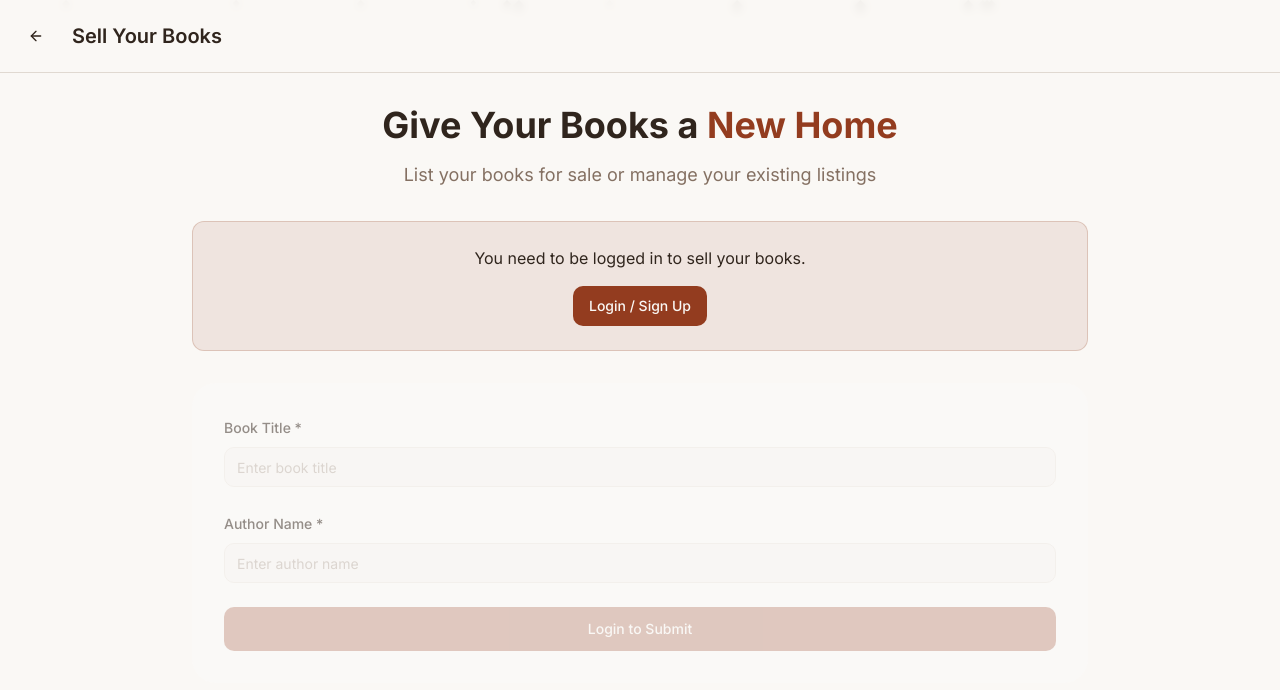
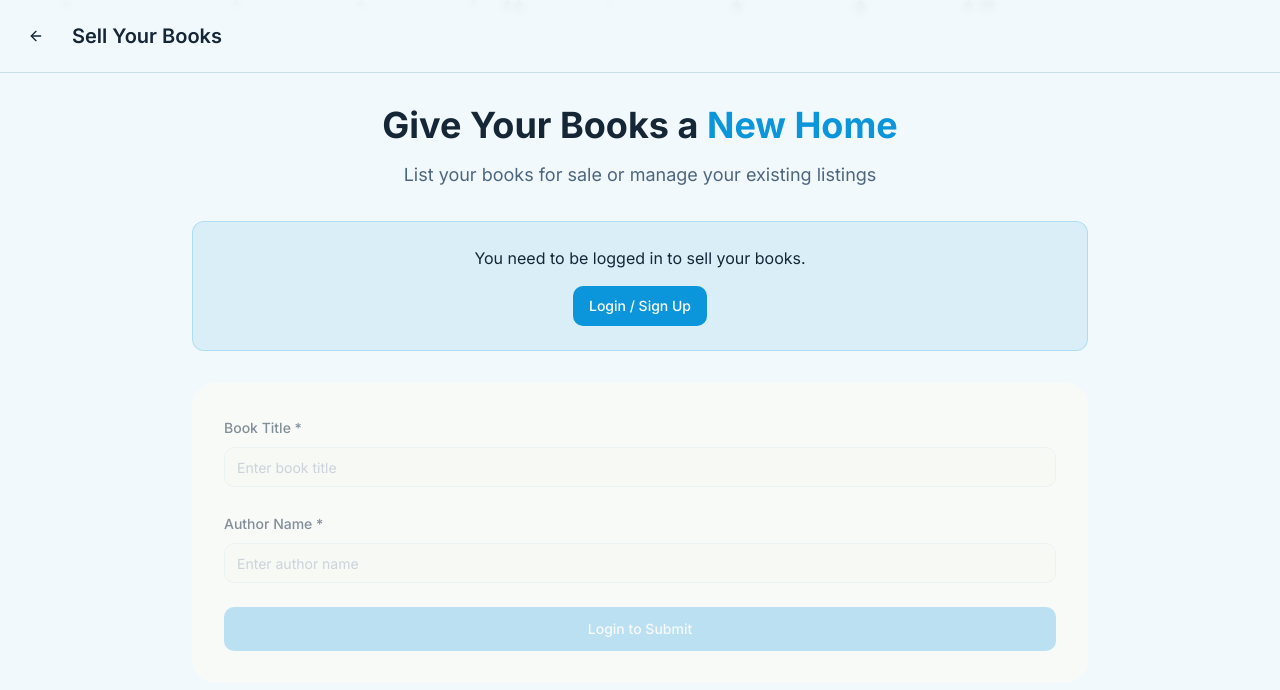
Before and after one commit to prakhartiwaria221-afk/bookpard-treasure-trove, a React (Vite) app: page /sell in a window 1280 px wide. Shown: the top 690 px of the page. Built offline with nearby package versions, Linux system fonts and the light colour scheme; the HTML template or start-up script is replaced by a standard one.

Commit message:
Changes
Co-authored-by: prakhartiwaria221-afk <227320731+prakhartiwaria221-afk@users.noreply.github.com>

```diff
--- a/src/components/HoliBanner.tsx
+++ b/src/components/HoliBanner.tsx
@@ -1,2 +1,18 @@
-// Holi Banner removed - Classic Library theme active
-export const HoliBanner = () => null;
+import { Sun, Sparkles, Tag } from "lucide-react";
+
+export const HoliBanner = () => {
+  return (
+    <div className="relative overflow-hidden bg-gradient-to-r from-[hsl(42,100%,55%)] via-[hsl(25,95%,60%)] to-[hsl(12,90%,60%)] text-white shadow-[var(--shadow-soft)]">
+      <div className="container mx-auto px-4 py-2.5 flex items-center justify-center gap-3 text-sm md:text-base font-semibold">
+        <Sun className="h-5 w-5 animate-gentle-float" />
+        <span className="tracking-wide">
+          ☀️ Summer Sale — Flat <span className="font-extrabold">30% OFF</span> on every book!
+        </span>
+        <span className="hidden sm:inline-flex items-center gap-1 bg-white/20 backdrop-blur px-2.5 py-0.5 rounded-full text-xs">
+          <Tag className="h-3 w-3" /> Code: SUMMER30
+        </span>
+        <Sparkles className="h-4 w-4 animate-sparkle" />
+      </div>
+    </div>
+  );
+};
--- a/src/index.css
+++ b/src/index.css
@@ -9,153 +9,142 @@ All colors MUST be HSL.
 
 @layer base {
   :root {
-    /* Classic Library Light Theme - Warm & Inviting */
-    --background: 35 30% 97%;
-    --foreground: 25 25% 15%;
+    /* ☀️ SUMMER THEME — bright, sunny, beachy */
+    --background: 200 65% 97%;
+    --foreground: 210 45% 15%;
 
-    --card: 35 25% 98%;
-    --card-foreground: 25 25% 15%;
+    --card: 45 85% 98%;
+    --card-foreground: 210 45% 15%;
 
-    --popover: 35 25% 98%;
-    --popover-foreground: 25 25% 15%;
+    --popover: 45 85% 98%;
+    --popover-foreground: 210 45% 15%;
 
-    /* Rich Mahogany Primary */
-    --primary: 15 65% 35%;
-    --primary-foreground: 35 30% 97%;
+    /* Ocean Blue Primary */
+    --primary: 200 90% 45%;
+    --primary-foreground: 45 100% 98%;
 
-    /* Aged Gold Secondary */
-    --secondary: 38 60% 45%;
-    --secondary-foreground: 35 30% 97%;
+    /* Sunshine Yellow Secondary */
+    --secondary: 42 100% 55%;
+    --secondary-foreground: 210 50% 15%;
 
-    /* Parchment Muted */
-    --muted: 35 25% 92%;
-    --muted-foreground: 25 15% 45%;
+    /* Sandy Muted */
+    --muted: 40 60% 92%;
+    --muted-foreground: 210 25% 40%;
 
-    /* Leather Accent */
-    --accent: 25 55% 40%;
-    --accent-foreground: 35 30% 97%;
+    /* Coral Accent */
+    --accent: 12 90% 60%;
+    --accent-foreground: 45 100% 98%;
 
-    --destructive: 0 70% 50%;
-    --destructive-foreground: 35 30% 97%;
+    --destructive: 0 85% 55%;
+    --destructive-foreground: 45 100% 98%;
 
-    --border: 30 20% 85%;
-    --input: 35 25% 94%;
-    --ring: 15 65% 35%;
+    --border: 200 40% 85%;
+    --input: 40 60% 94%;
+    --ring: 200 90% 45%;
 
     --radius: 0.75rem;
 
-    /* Classic Library Colors */
-    --library-mahogany: 15 65% 35%;
-    --library-mahogany-light: 15 55% 45%;
-    --library-mahogany-dark: 15 70% 25%;
-    --library-leather: 25 55% 40%;
-    --library-leather-light: 25 45% 50%;
-    --library-gold: 38 60% 45%;
-    --library-gold-light: 42 65% 55%;
-    --library-gold-dark: 35 55% 35%;
-    --library-parchment: 40 40% 92%;
-    --library-cream: 45 35% 95%;
-    --library-forest: 140 35% 30%;
-    --library-forest-light: 140 30% 40%;
-    --library-ink: 220 25% 20%;
+    /* Summer palette (reusing library-* token names) */
+    --library-mahogany: 12 90% 60%;
+    --library-mahogany-light: 12 95% 70%;
+    --library-mahogany-dark: 12 80% 50%;
+    --library-leather: 25 95% 60%;
+    --library-leather-light: 25 95% 70%;
+    --library-gold: 42 100% 55%;
+    --library-gold-light: 48 100% 65%;
+    --library-gold-dark: 38 95% 48%;
+    --library-parchment: 200 65% 92%;
+    --library-cream: 175 65% 92%;
+    --library-forest: 165 75% 40%;
+    --library-forest-light: 165 65% 50%;
+    --library-ink: 210 45% 18%;
 
-    /* Holi Festival Colors */
-    --holi-pink: 330 85% 60%;
-    --holi-yellow: 45 95% 55%;
-    --holi-purple: 280 75% 55%;
-    --holi-green: 140 70% 45%;
-    --holi-orange: 25 90% 55%;
-    --holi-blue: 200 85% 55%;
-    --holi-red: 0 80% 55%;
-    --holi-magenta: 310 80% 55%;
+    --holi-pink: 340 90% 65%;
+    --holi-yellow: 48 100% 60%;
+    --holi-purple: 280 70% 60%;
+    --holi-green: 150 70% 50%;
+    --holi-orange: 22 95% 60%;
+    --holi-blue: 200 90% 55%;
+    --holi-red: 8 85% 60%;
+    --holi-magenta: 320 80% 60%;
 
-    /* Gradients */
-    --gradient-hero: linear-gradient(135deg, hsl(35 30% 97%) 0%, hsl(35 25% 92%) 50%, hsl(40 40% 92%) 100%);
-    --gradient-card: linear-gradient(to bottom, hsl(35 25% 98%), hsl(40 35% 95%));
-    --gradient-primary: linear-gradient(135deg, hsl(15 65% 35%), hsl(25 55% 40%));
-    --gradient-leather: linear-gradient(180deg, hsl(25 55% 40%) 0%, hsl(15 65% 35%) 100%);
-    --gradient-gold: linear-gradient(90deg, hsl(38 60% 45%) 0%, hsl(42 65% 55%) 50%, hsl(38 60% 45%) 100%);
+    --gradient-hero: linear-gradient(135deg, hsl(48 100% 85%) 0%, hsl(25 95% 75%) 40%, hsl(200 90% 70%) 100%);
+    --gradient-card: linear-gradient(to bottom, hsl(45 90% 98%), hsl(200 60% 95%));
+    --gradient-primary: linear-gradient(135deg, hsl(42 100% 55%), hsl(12 90% 60%));
+    --gradient-leather: linear-gradient(180deg, hsl(25 95% 60%) 0%, hsl(12 90% 55%) 100%);
+    --gradient-gold: linear-gradient(90deg, hsl(42 100% 55%) 0%, hsl(48 100% 70%) 50%, hsl(42 100% 55%) 100%);
 
-    /* Shadows */
-    --shadow-soft: 0 4px 20px -2px hsl(25 25% 15% / 0.08);
-    --shadow-hover: 0 8px 30px -4px hsl(15 65% 35% / 0.2);
-    --shadow-card: 0 2px 15px -3px hsl(25 25% 15% / 0.1);
-    --shadow-book: 4px 4px 20px hsl(25 25% 15% / 0.15), -2px -2px 10px hsl(40 40% 92% / 0.5);
-    --shadow-glow: 0 0 20px hsl(38 60% 45% / 0.4);
+    --shadow-soft: 0 4px 20px -2px hsl(200 60% 30% / 0.10);
+    --shadow-hover: 0 8px 30px -4px hsl(42 100% 50% / 0.35);
+    --shadow-card: 0 2px 15px -3px hsl(200 40% 30% / 0.12);
+    --shadow-book: 4px 4px 20px hsl(200 50% 25% / 0.15), -2px -2px 10px hsl(48 100% 90% / 0.6);
+    --shadow-glow: 0 0 24px hsl(42 100% 55% / 0.55);
   }
 
   .dark {
-    /* Classic Library Dark Theme - Cozy evening reading */
-    --background: 25 25% 8%;
-    --foreground: 35 25% 92%;
+    /* 🌅 Summer Sunset Dark */
+    --background: 220 40% 10%;
+    --foreground: 45 90% 95%;
 
-    --card: 25 20% 12%;
-    --card-foreground: 35 25% 92%;
+    --card: 220 35% 14%;
+    --card-foreground: 45 90% 95%;
 
-    --popover: 25 20% 12%;
-    --popover-foreground: 35 25% 92%;
+    --popover: 220 35% 14%;
+    --popover-foreground: 45 90% 95%;
 
-    /* Warm Mahogany */
-    --primary: 18 55% 45%;
-    --primary-foreground: 35 30% 97%;
+    --primary: 195 90% 60%;
+    --primary-foreground: 220 40% 10%;
 
-    /* Antique Gold */
-    --secondary: 40 55% 50%;
-    --secondary-foreground: 25 25% 10%;
+    --secondary: 42 95% 60%;
+    --secondary-foreground: 220 40% 10%;
 
-    /* Dark Wood Muted */
-    --muted: 25 20% 18%;
-    --muted-foreground: 35 20% 60%;
+    --muted: 220 30% 20%;
+    --muted-foreground: 45 30% 75%;
 
-    /* Warm Leather Accent */
-    --accent: 28 50% 45%;
-    --accent-foreground: 35 30% 97%;
+    --accent: 12 90% 65%;
+    --accent-foreground: 220 40% 10%;
 
-    --destructive: 0 55% 45%;
-    --destructive-foreground: 35 30% 97%;
+    --destructive: 0 70% 55%;
+    --destructive-foreground: 45 90% 95%;
 
-    --border: 25 20% 22%;
-    --input: 25 20% 18%;
-    --ring: 18 55% 45%;
+    --border: 220 25% 24%;
+    --input: 220 30% 20%;
+    --ring: 195 90% 60%;
 
-    /* Dark Mode Library Colors */
-    --library-mahogany: 18 55% 45%;
-    --library-mahogany-light: 18 50% 55%;
-    --library-mahogany-dark: 15 60% 35%;
-    --library-leather: 28 50% 45%;
-    --library-leather-light: 28 45% 55%;
-    --library-gold: 40 55% 50%;
-    --library-gold-light: 42 60% 60%;
-    --library-gold-dark: 38 50% 40%;
-    --library-parchment: 35 20% 20%;
-    --library-cream: 35 15% 25%;
-    --library-forest: 140 30% 40%;
-    --library-forest-light: 140 25% 50%;
-    --library-ink: 220 15% 70%;
+    --library-mahogany: 12 90% 65%;
+    --library-mahogany-light: 12 90% 75%;
+    --library-mahogany-dark: 12 85% 55%;
+    --library-leather: 25 90% 60%;
+    --library-leather-light: 25 90% 70%;
+    --library-gold: 42 95% 60%;
+    --library-gold-light: 48 100% 70%;
+    --library-gold-dark: 38 90% 50%;
+    --library-parchment: 220 30% 22%;
+    --library-cream: 220 25% 26%;
+    --library-forest: 165 70% 50%;
+    --library-forest-light: 165 60% 60%;
+    --library-ink: 45 80% 90%;
 
-    /* Dark Holi Festival Colors */
-    --holi-pink: 330 80% 65%;
-    --holi-yellow: 45 90% 60%;
-    --holi-purple: 280 70% 60%;
-    --holi-green: 140 65% 50%;
-    --holi-orange: 25 85% 60%;
-    --holi-blue: 200 80% 60%;
-    --holi-red: 0 75% 60%;
-    --holi-magenta: 310 75% 60%;
+    --holi-pink: 340 85% 70%;
+    --holi-yellow: 48 95% 65%;
+    --holi-purple: 280 70% 65%;
+    --holi-green: 150 65% 55%;
+    --holi-orange: 22 90% 65%;
+    --holi-blue: 195 90% 60%;
+    --holi-red: 8 80% 65%;
+    --holi-magenta: 320 75% 65%;
 
-    /* Dark Gradients */
-    --gradient-hero: linear-gradient(135deg, hsl(25 25% 8%) 0%, hsl(25 20% 12%) 50%, hsl(25 25% 10%) 100%);
-    --gradient-card: linear-gradient(to bottom, hsl(25 20% 14%), hsl(25 20% 10%));
-    --gradient-primary: linear-gradient(135deg, hsl(18 55% 45%), hsl(28 50% 45%));
-    --gradient-leather: linear-gradient(180deg, hsl(28 50% 45%) 0%, hsl(18 55% 40%) 100%);
-    --gradient-gold: linear-gradient(90deg, hsl(40 55% 50%) 0%, hsl(42 60% 60%) 50%, hsl(40 55% 50%) 100%);
+    --gradient-hero: linear-gradient(135deg, hsl(220 50% 12%) 0%, hsl(280 40% 18%) 50%, hsl(12 70% 25%) 100%);
+    --gradient-card: linear-gradient(to bottom, hsl(220 35% 16%), hsl(220 35% 12%));
+    --gradient-primary: linear-gradient(135deg, hsl(195 90% 55%), hsl(42 95% 60%));
+    --gradient-leather: linear-gradient(180deg, hsl(25 90% 60%) 0%, hsl(12 90% 55%) 100%);
+    --gradient-gold: linear-gradient(90deg, hsl(42 95% 60%) 0%, hsl(48 100% 70%) 50%, hsl(42 95% 60%) 100%);
 
-    /* Dark Shadows */
-    --shadow-soft: 0 4px 20px -2px hsl(0 0% 0% / 0.4);
-    --shadow-hover: 0 8px 30px -4px hsl(18 55% 45% / 0.3);
-    --shadow-card: 0 2px 15px -3px hsl(0 0% 0% / 0.3);
-    --shadow-book: 4px 4px 20px hsl(0 0% 0% / 0.3), -2px -2px 10px hsl(25 20% 15% / 0.2);
-    --shadow-glow: 0 0 30px hsl(40 55% 50% / 0.4);
+    --shadow-soft: 0 4px 20px -2px hsl(0 0% 0% / 0.45);
+    --shadow-hover: 0 8px 30px -4px hsl(42 95% 55% / 0.35);
+    --shadow-card: 0 2px 15px -3px hsl(0 0% 0% / 0.35);
+    --shadow-book: 4px 4px 20px hsl(0 0% 0% / 0.35), -2px -2px 10px hsl(220 30% 18% / 0.3);
+    --shadow-glow: 0 0 30px hsl(42 95% 60% / 0.5);
   }
 }
 
```
Also changed, not shown: src/data/books.ts (+10 -10 lines).
